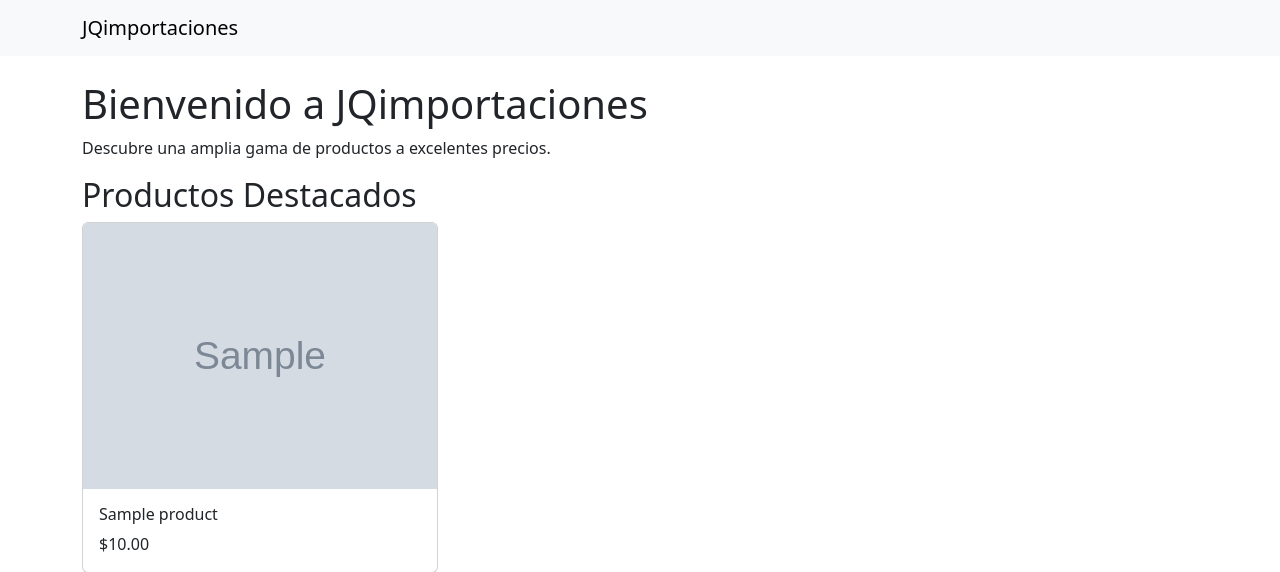
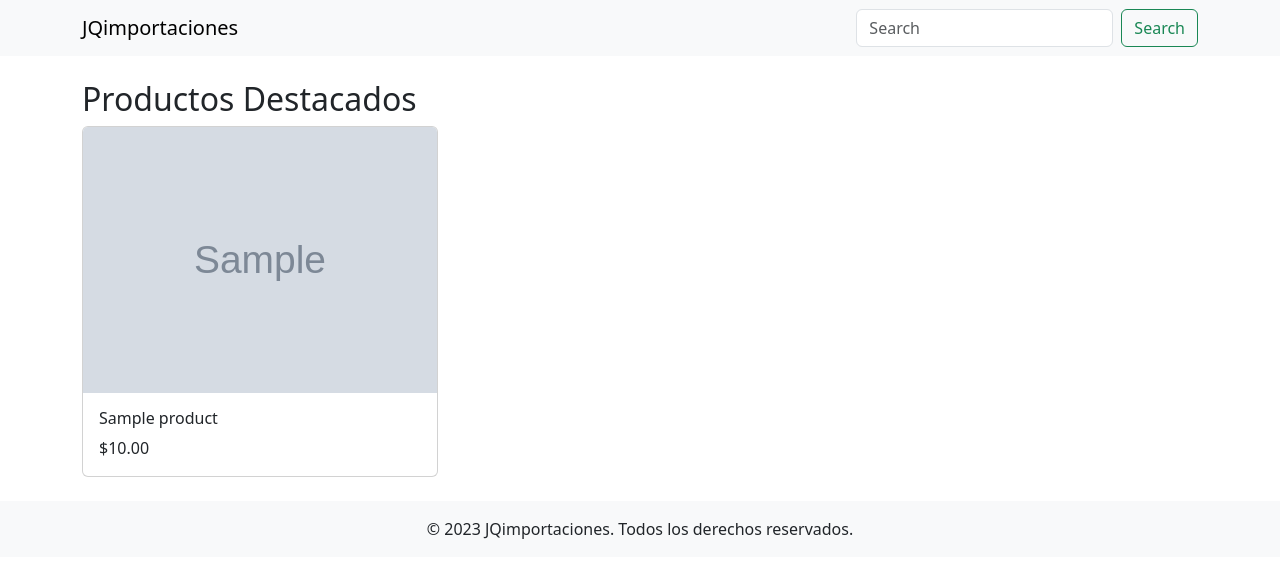
Before and after one commit to francisco-arturo/jqimportaciones, a Django app: page / in a window 1280 px wide. Shown: the top 572 px of the page. Run offline with Django 4.2, Linux system fonts and the light colour scheme; tables that the repository leaves empty hold one stand-in row (values such as "Sample post"); grey boxes marked "Sample" are stand-in pictures; some libraries are stand-ins or nearby versions.

Commit message:
search functionality

```diff
--- a/core/templates/homepage.html
+++ b/core/templates/homepage.html
@@ -1,8 +1,5 @@
 {% extends 'base.html' %}
 {% block content %}
-    <h1>Bienvenido a JQimportaciones</h1>
-    <p>Descubre una amplia gama de productos a excelentes precios.</p>
-
     <h2>Productos Destacados</h2>
     <div class="row">
         {% for product in products %}
--- a/core/templates/navbar.html
+++ b/core/templates/navbar.html
@@ -8,18 +8,11 @@
         </button>
         <div class="collapse navbar-collapse" id="navbarNav">
             <ul class="navbar-nav ml-auto">
-                <!-- Uncomment these once you have the routes set up
-                <li class="nav-item">
-                    <a class="nav-link" href="/productos">Productos</a>
-                </li>
-                <li class="nav-item">
-                    <a class="nav-link" href="/carrito">Carrito</a>
-                </li>
-                <li class="nav-item">
-                    <a class="nav-link" href="/cuenta">Cuenta</a>
-                </li>
-                -->
             </ul>
         </div>
+        <form class="d-flex" action="{% url 'search' %}" method="get">
+            <input class="form-control me-2" type="search" placeholder="Search" aria-label="Search" name="query">
+            <button class="btn btn-outline-success" type="submit">Search</button>
+        </form>
     </div>
 </nav>
--- a/core/urls.py
+++ b/core/urls.py
@@ -5,4 +5,5 @@ urlpatterns = [
     path('', views.homepage, name='homepage'),
     path('product/<int:sku>/', views.product_detail, name='product_detail'),
     path('csv_upload/', views.csv_upload, name='csv_upload'),
+    path('search/', views.search, name='search'),
 ]
--- a/core/views.py
+++ b/core/views.py
@@ -15,6 +15,12 @@ def product_detail(request, sku):
     product = get_object_or_404(Product, sku=sku)
     images = product.image.split(',')
     return render(request, 'product.html', {'product': product, 'images': images})
+
+def search(request):
+    query = request.GET.get('query')
+    products = Product.objects.filter(name__icontains=query)
+    return render(request, 'search.html', {'products': products, 'query': query})
+
 
 def csv_upload(request):
     if request.method == 'POST':
```
Also changed, not shown: core/templates/search.html (added, +26 -0 lines).
